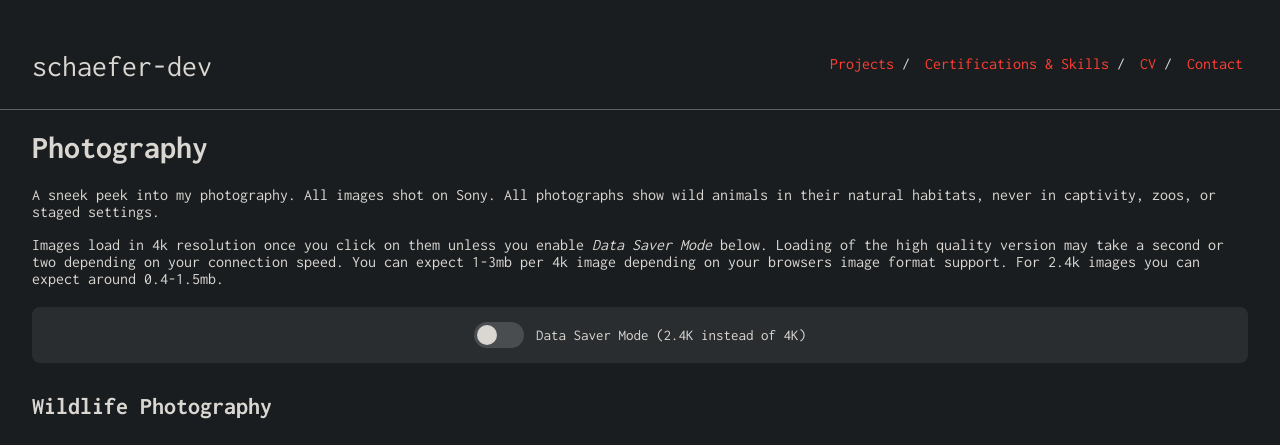
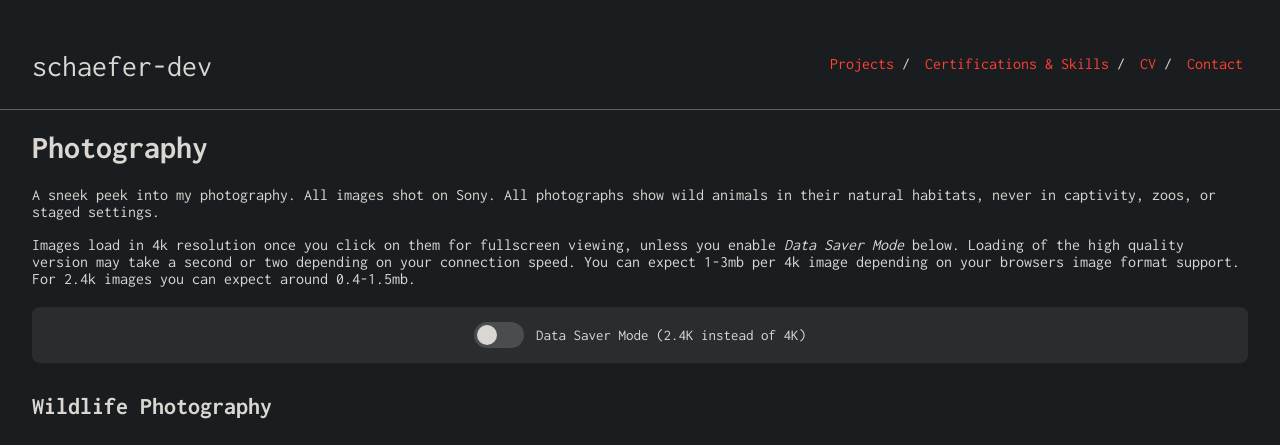
Before and after one commit to schaefer-dev/schaefer-dev.github.io, a Jekyll site: the page built from photos.md, in a window 1280 px wide and 900 px high, cut to the strip 0-445 px from the top of the window. Built offline with Jekyll 4.4.1, drawn with Linux system fonts in a browser that asks for light colours.

Commit message:
Minor formating adjustment

```diff
--- a/photos.md
+++ b/photos.md
@@ -9,7 +9,7 @@ show_copyright: true
 
 A sneek peek into my photography. All images shot on Sony. All photographs show wild animals in their natural habitats, never in captivity, zoos, or staged settings.
 
-Images load in 4k resolution once you click on them unless you enable *Data Saver Mode* below. Loading of the high quality version may take a second or two depending on your connection speed. You can expect 1-3mb per 4k image depending on your browsers image format support. For 2.4k images you can expect around 0.4-1.5mb.
+Images load in 4k resolution once you click on them for fullscreen viewing, unless you enable *Data Saver Mode* below. Loading of the high quality version may take a second or two depending on your connection speed. You can expect 1-3mb per 4k image depending on your browsers image format support. For 2.4k images you can expect around 0.4-1.5mb.
 
 <div class="data-saver-container">
   <label class="data-saver-toggle">
```
